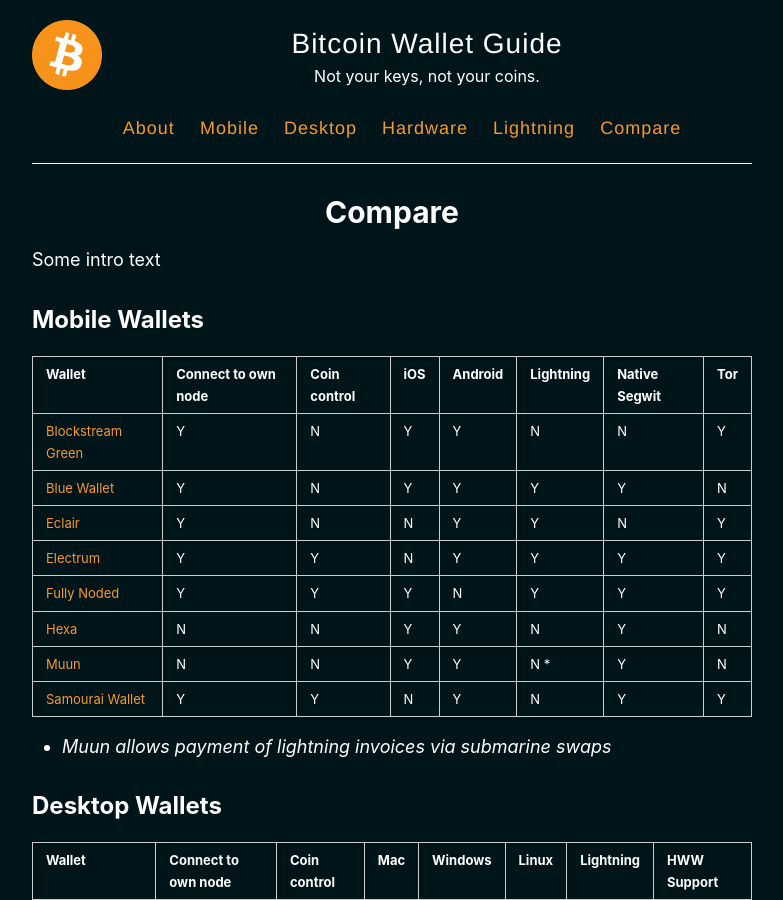
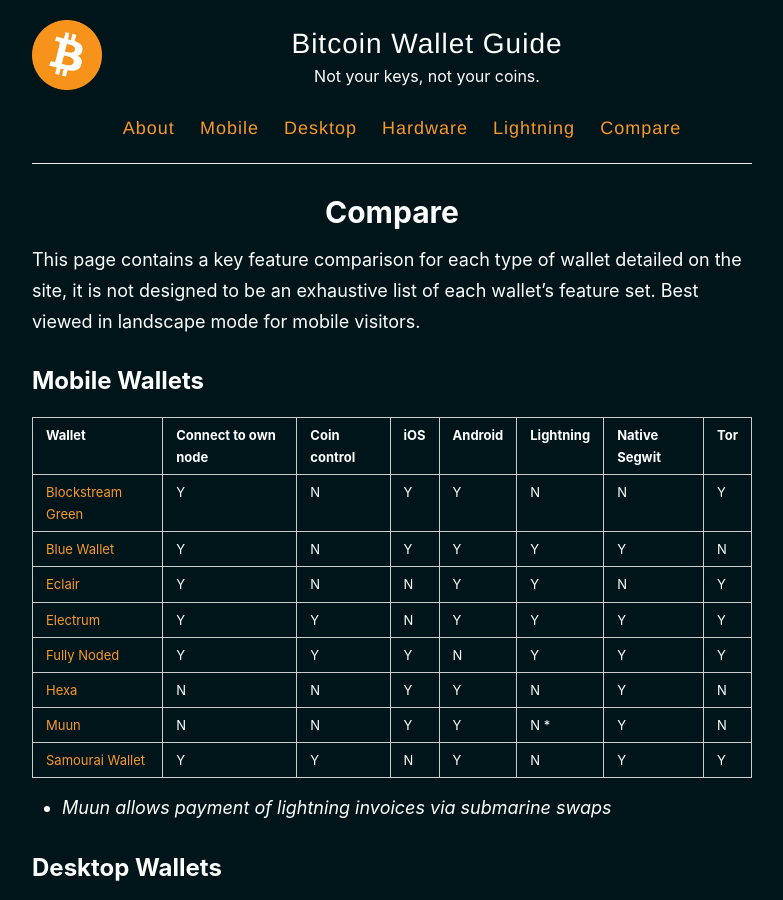
Before and after one commit to BitcoinQnA/bitcoin-wallet-guide, a Jekyll site: the page built from _pages/compare.md, in a window 1280 px wide and 900 px high. Shown: the whole window, without its empty margins (248-1031 px from the left). Built offline with Jekyll 4.4.1, drawn with Linux system fonts in a browser that asks for light colours.

Commit message:
Update compare.md

```diff
--- a/_pages/compare.md
+++ b/_pages/compare.md
@@ -4,7 +4,7 @@ title: Compare
 permalink: /compare/
 ---
 
-Some intro text
+This page contains a key feature comparison for each type of wallet detailed on the site, it is not designed to be an exhaustive list of each wallet's feature set. Best viewed in landscape mode for mobile visitors.
 
 ## Mobile Wallets
 
```
